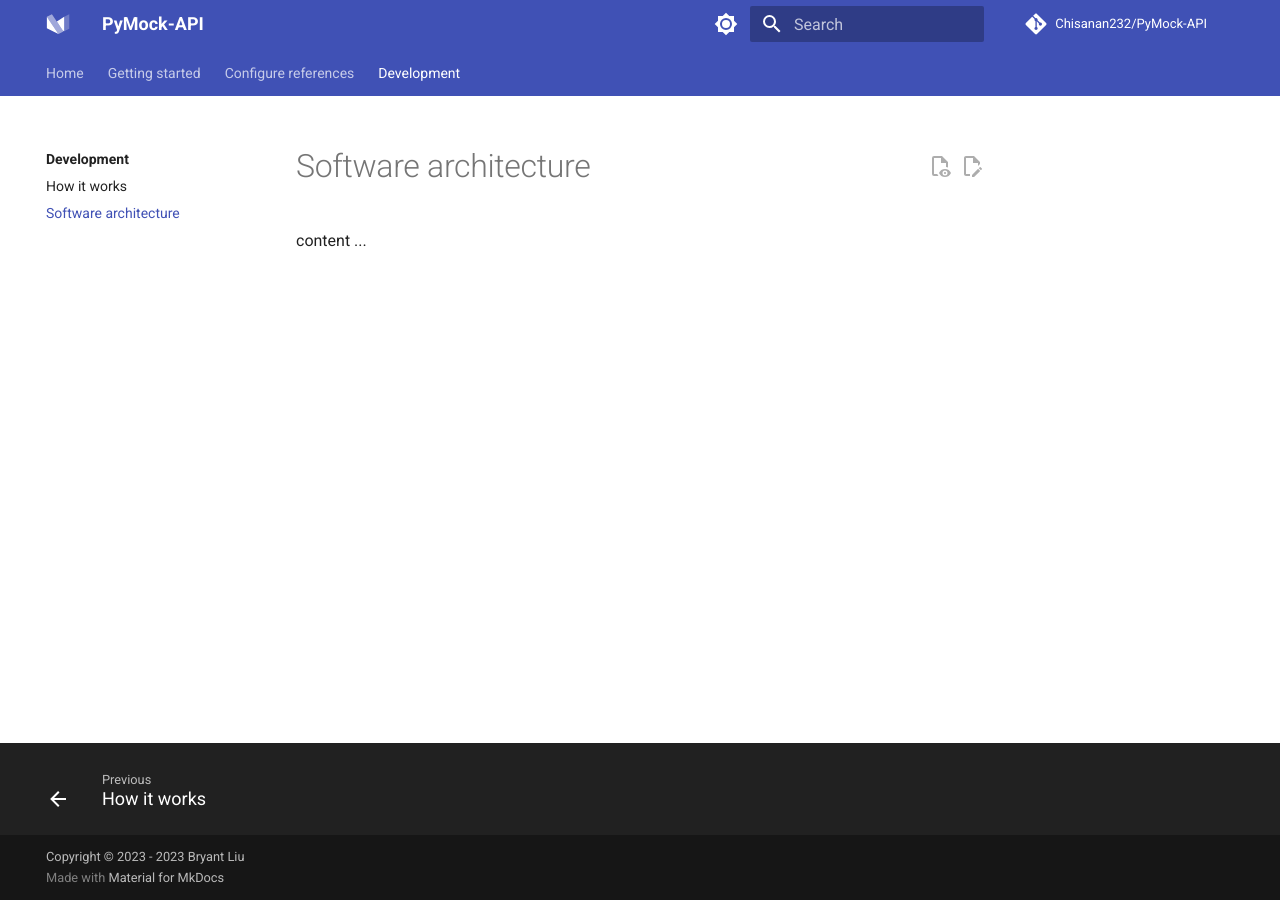
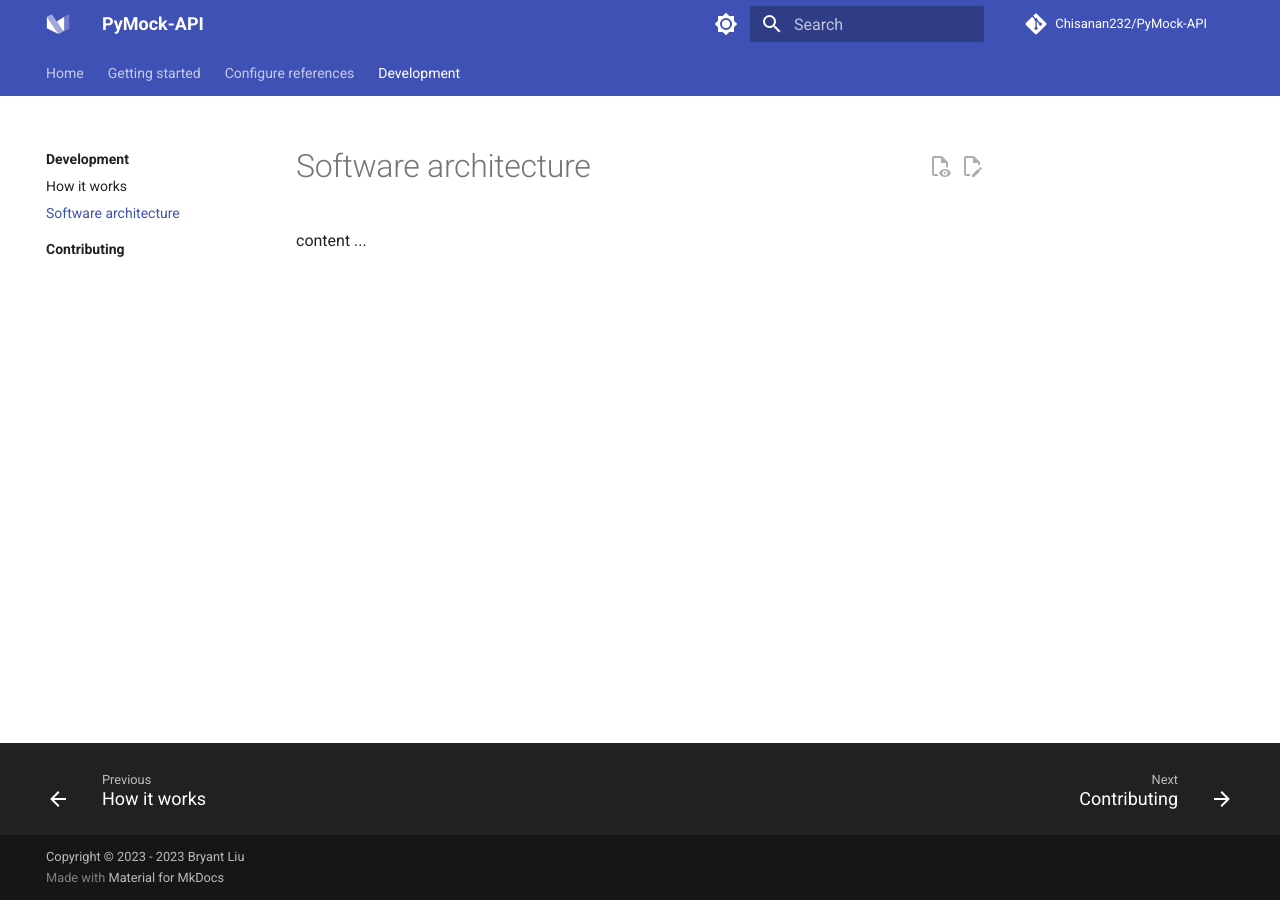
Before and after one commit to Chisanan232/PyMock-Server, an MkDocs documentation site: the page built from docs/development/software-architecture.md, in a window 1280 px wide. Built offline with MkDocs 1.6.1 and Material for MkDocs 9.7.7, drawn with Linux system fonts in a browser that asks for light colours; comment, search, counter and statistics services are not loaded.

Commit message:
Add new sub-section about contributing of package development.

```diff
--- a/mkdocs.yml
+++ b/mkdocs.yml
@@ -115,3 +115,5 @@ nav:
     - development/index.md
     - How it works: development/how-it-works.md
     - Software architecture: development/software-architecture.md
+    - Contributing :
+      - development/contributing/index.md
```
Also changed, not shown: docs/development/contributing/index.md (added, +3 -0 lines).
